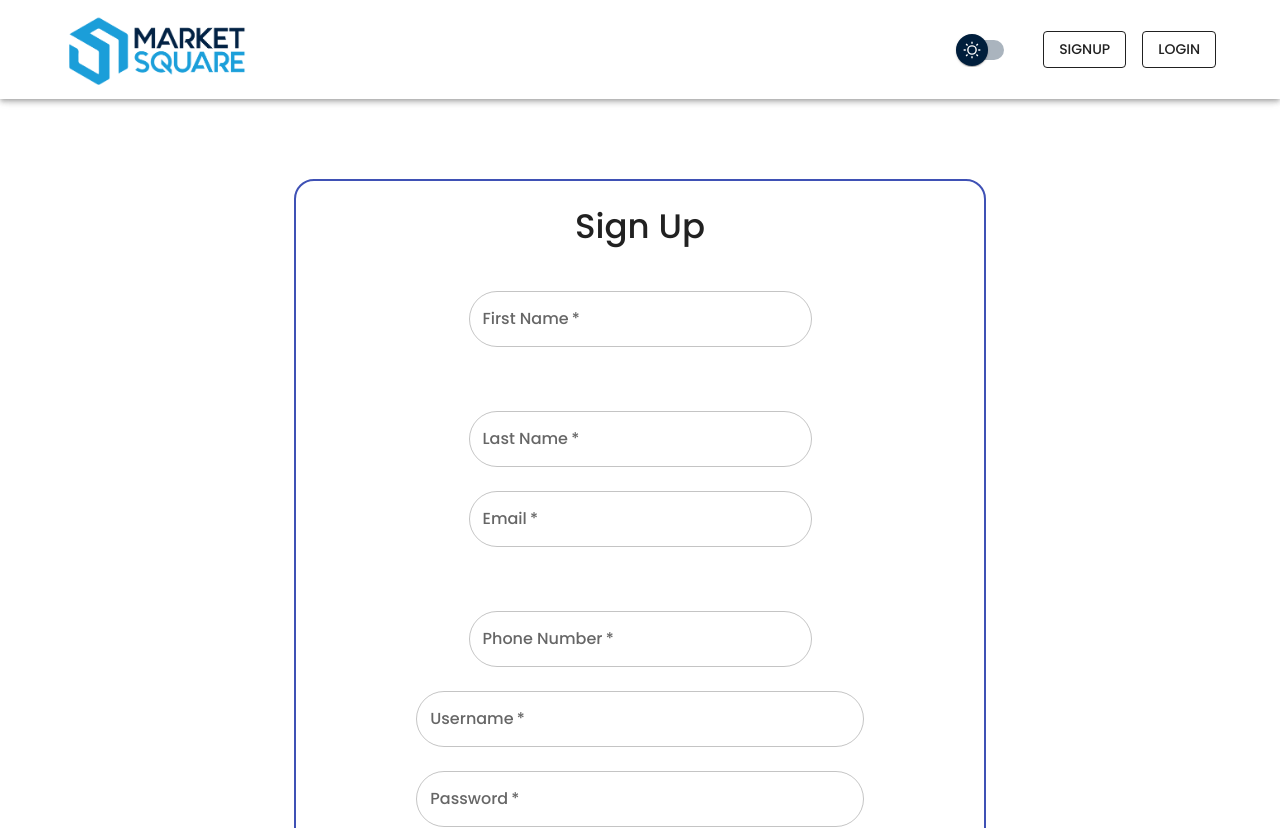
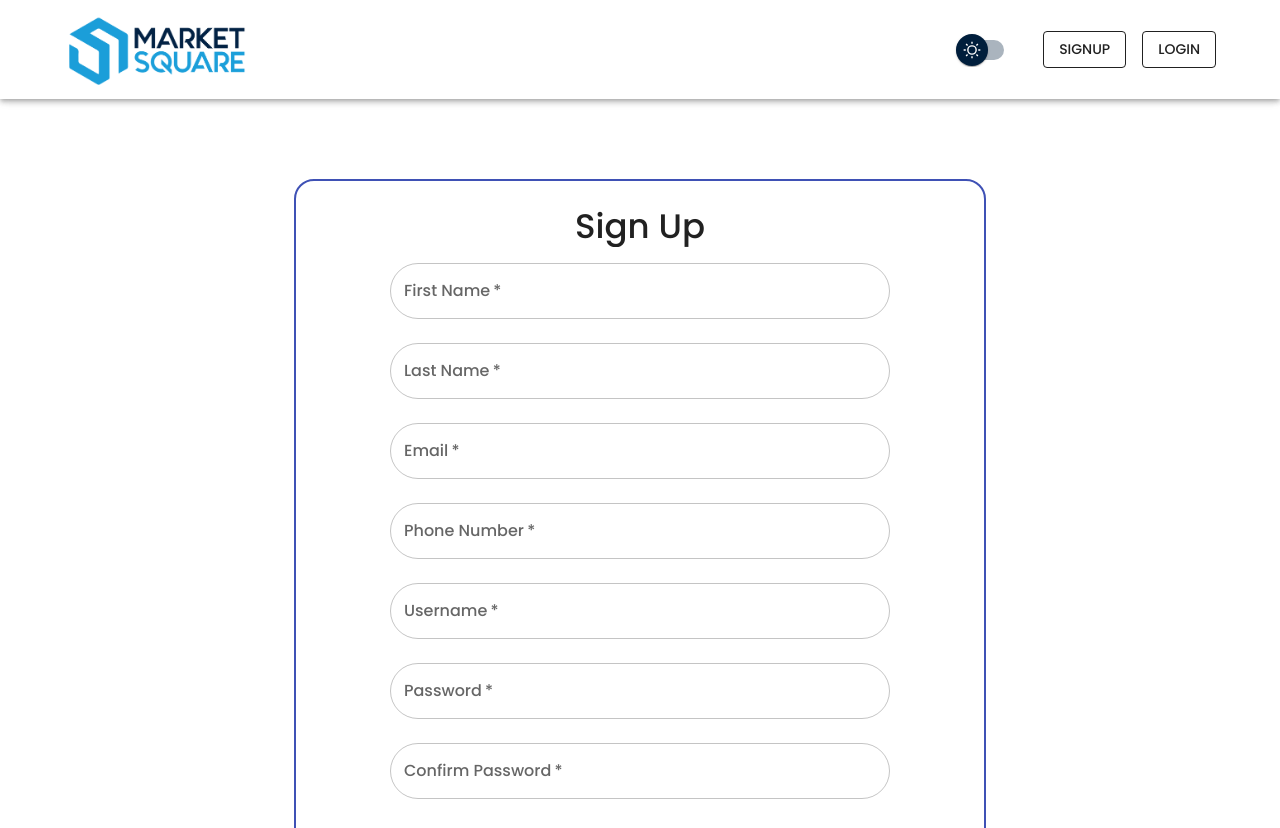
Before and after one commit to stephennemeth/MarketSquare, a React (Create React App) app in the folder frontend/: page /signup in a window 1280 px wide. Shown: the top 828 px of the page. Built offline with nearby package versions, Linux system fonts and the light colour scheme.

Commit message:
Make SignUp form input boxes consistent

```diff
--- a/frontend/src/pages/SignUp.jsx
+++ b/frontend/src/pages/SignUp.jsx
@@ -1,14 +1,11 @@
 import { useState } from 'react'
-import { Button, FormControl, InputLabel, Box, Typography, TextField } from "@mui/material";
+import { Button, Box, Typography, TextField } from "@mui/material";
 import { useNavigate } from "react-router-dom";
-import { FormLabel } from 'react-bootstrap';
-import { Container, fontSize } from '@mui/system';
+import { Container } from '@mui/system';
 import { Navbar } from '../components/Navbar';
-import { MaterialUISwitch } from "../components/Switch";
-import { NavbarMenu } from "../components/NavbarMenu";
 import Grid2 from '@mui/material/Unstable_Grid2/Grid2';
 
-export default function SignUpPage({ authState, setAuthState, setDarkMode}) {
+export default function SignUpPage({ authState, setAuthState, setDarkMode }) {
     const navigate = useNavigate();
     const [signUpState, setSignUpState] = useState({
         firstname: '',
@@ -21,10 +18,10 @@ export default function SignUpPage({ authState, setAuthState, setDarkMode}) {
     })
 
     const handleChange = (event) => {
-        const {name, value} = event.target
+        const { name, value } = event.target
         setSignUpState((prevState) => ({
             ...prevState,
-            [name] : value
+            [name]: value
         }))
     }
 
@@ -38,7 +35,7 @@ export default function SignUpPage({ authState, setAuthState, setDarkMode}) {
 
     return (
         <>
-            <Navbar setDarkMode={setDarkMode} authState={authState}/>
+            <Navbar setDarkMode={setDarkMode} authState={authState} />
             <Container
                 sx={{
                     display: 'flex',
@@ -68,18 +65,7 @@ export default function SignUpPage({ authState, setAuthState, setDarkMode}) {
                     >
                         Sign Up
                     </Typography>
-                    <Grid2
-                        container
-                        spacing={5}
-                        sx={{
-                            display: 'flex',
-                            width: "100%",
-                            justifyContent: 'center',
-                            alignItems: 'center',
-                            mt: 1
-                        }}
-                    >
-                        <Grid2 item>
+                    <Box sx={{ width: '100%', maxWidth: 500, bgcolor: 'background.paper' }}>
                         <TextField
                             label="First Name"
                             name="firstname"
@@ -89,7 +75,6 @@ export default function SignUpPage({ authState, setAuthState, setDarkMode}) {
                             required
                             onChange={handleChange}
                             sx={{
-                                    width: '100%',
                                 '& .MuiOutlinedInput-root': {
                                     borderRadius: 10,
                                 },
@@ -98,8 +83,6 @@ export default function SignUpPage({ authState, setAuthState, setDarkMode}) {
                                 },
                             }}
                         />
-                        </Grid2>
-                        <Grid2 item>
                         <TextField
                             label="Last Name"
                             name="lastname"
@@ -109,7 +92,6 @@ export default function SignUpPage({ authState, setAuthState, setDarkMode}) {
                             required
                             onChange={handleChange}
                             sx={{
-                                    width: '100%',
                                 '& .MuiOutlinedInput-root': {
                                     borderRadius: 10,
                                 },
@@ -118,19 +100,7 @@ export default function SignUpPage({ authState, setAuthState, setDarkMode}) {
                                 },
                             }}
                         />
-                        </Grid2>
-                    </Grid2>
-                    <Grid2
-                        container
-                        spacing={5}
-                        sx={{
-                            display: 'flex',
-                            width: "100%",
-                            justifyContent: 'center',
-                            alignItems: 'center',
-                        }}
-                    >
-                        <Grid2 item>
+
                         <TextField
                             label="Email"
                             name="email"
@@ -140,7 +110,6 @@ export default function SignUpPage({ authState, setAuthState, setDarkMode}) {
                             required
                             onChange={handleChange}
                             sx={{
-                                    width: '100%',
                                 '& .MuiOutlinedInput-root': {
                                     borderRadius: 10,
                                 },
@@ -149,8 +118,6 @@ export default function SignUpPage({ authState, setAuthState, setDarkMode}) {
                                 },
                             }}
                         />
-                        </Grid2>
-                        <Grid2 item>
                         <TextField
                             label="Phone Number"
                             name="number"
@@ -160,7 +127,6 @@ export default function SignUpPage({ authState, setAuthState, setDarkMode}) {
                             required
                             onChange={handleChange}
                             sx={{
-                                    width: '100%',
                                 '& .MuiOutlinedInput-root': {
                                     borderRadius: 10,
                                 },
@@ -169,8 +135,6 @@ export default function SignUpPage({ authState, setAuthState, setDarkMode}) {
                                 },
                             }}
                         />
-                        </Grid2>
-                    </Grid2>
                         <TextField
                             label="Username"
                             name="username"
@@ -180,7 +144,6 @@ export default function SignUpPage({ authState, setAuthState, setDarkMode}) {
                             required
                             onChange={handleChange}
                             sx={{
-                            width: '70%',
                                 '& .MuiOutlinedInput-root': {
                                     borderRadius: 10,
                                 },
@@ -199,7 +162,6 @@ export default function SignUpPage({ authState, setAuthState, setDarkMode}) {
                             type="password"
                             onChange={handleChange}
                             sx={{
-                            width: '70%',
                                 '& .MuiOutlinedInput-root': {
                                     borderRadius: 10,
                                 },
@@ -218,7 +180,6 @@ export default function SignUpPage({ authState, setAuthState, setDarkMode}) {
                             type="password"
                             onChange={handleChange}
                             sx={{
-                            width: '70%',
                                 '& .MuiOutlinedInput-root': {
                                     borderRadius: 10,
                                 },
@@ -227,6 +188,7 @@ export default function SignUpPage({ authState, setAuthState, setDarkMode}) {
                                 },
                             }}
                         />
+                    </Box>
                     <Grid2
                         container
                         spacing={5}
```
Lines whose indentation alone changed are shown as unchanged.
